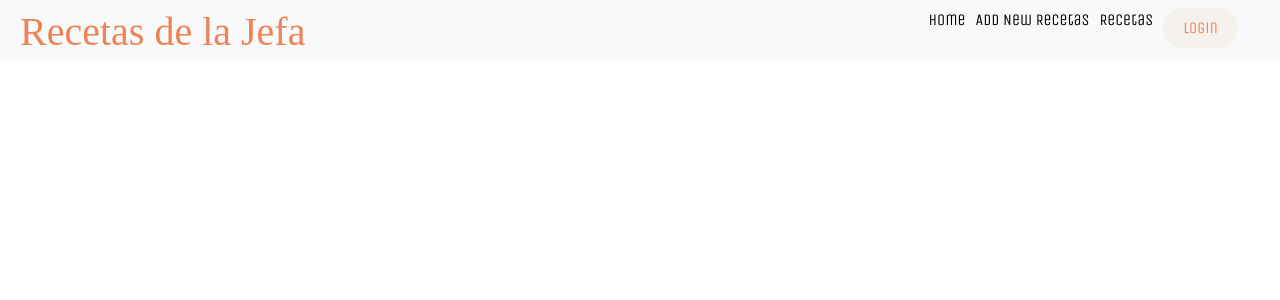
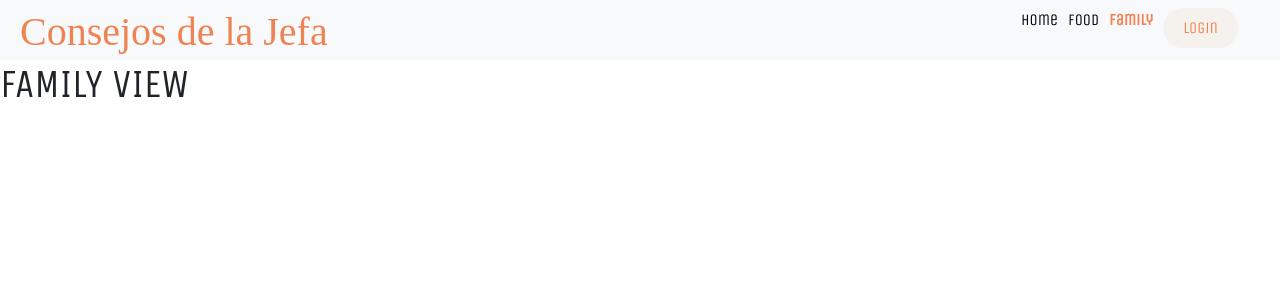
Before and after one commit to venit1123/recetas-de-la-jefa, a React (Create React App) app: page /family in a window 1280 px wide. Shown: the top 300 px of the page. Built offline with nearby package versions, Linux system fonts and the light colour scheme; a web font is replaced by a local one.

Commit message:
Add NavLink to Cards, Add Style and Modify Nav

```diff
--- a/src/components/Card/Card.css
+++ b/src/components/Card/Card.css
@@ -1,6 +1,7 @@
 .card {
     width: 18rem;
     height: 100%;
+    text-decoration: none;
 }
 
 .card-title {
@@ -12,3 +13,9 @@
 .card-text {
     text-align: left;
 }
+
+.card:hover {
+    border-radius: 4px;
+    transition: all 0.2s ease-out;
+    box-shadow: 0px 10px 14px 0px rgba(0, 0, 0, 0.2)
+}
--- a/src/components/Card/Card.js
+++ b/src/components/Card/Card.js
@@ -1,19 +1,25 @@
 import React from 'react';
-import history from '../History';
-import { Link } from "react-router-dom"
+import { NavLink } from "react-router-dom"
 import './Card.css'
 
 function Card(props) {
     return (
-        <Link to={props.path}>
-            <div className="card" onClick={() => history.push(props.path)}>
+        <NavLink
+            exact
+            to={props.path}
+            style={{
+                color: "black",
+                textDecoration: 'none'
+            }}
+        >
+            <div className="card">
                 <div className="card-title">{props.title}</div>
                 <img src={props.url} className="card-img-top" alt={props.alt} />
                 <div className="card-body">
                     <p className="card-text">{props.desc}</p>
                 </div>
             </div>
-        </Link>
+        </NavLink>
     )
 }
 
--- a/src/components/Card/HomeCardItems.js
+++ b/src/components/Card/FoodCardItems.js
@@ -1,12 +1,12 @@
 import { GlobalVariables } from '../GlobalVariables'
 
-export const HomeCardItems = [
+export const FoodCardItems = [
     {
         title: "Create New Receta",
         url: "https://cdn.cheapism.com/images/Budget_Friendly_Mexican_Dishes.2e16d0ba.fill-1440x605.jpg",
         alt: "Mexican Dishes",
         desc: "Add a new Jefa's favorite recipe.",
-        path: GlobalVariables.NEW_RECETA_PATH
+        path: GlobalVariables.NEW_RECETAS_PATH
     },
     {
         title: "View all Jefecita's Recipes",
--- a/src/components/GlobalVariables.js
+++ b/src/components/GlobalVariables.js
@@ -4,10 +4,14 @@
 export const GlobalVariables = {
     // ALL PATHS
     'HOME_PATH': '/',
-    'NEW_RECETA_PATH':  '/new-receta',
-    'RECETAS_PATH': '/recetas',
+
+    'FAMILY_PATH': '/family',
+
+    "FOOD_PATH": '/food',
+    'NEW_RECETAS_PATH': '/food/new-receta',
+    'RECETAS_PATH': '/food/recetas',
 
     // WEB APP
-    'APP_TITLE': 'Recetas de la Jefa',
+    'APP_TITLE': 'Consejos de la Jefa',
 
 }
--- a/src/components/Navbar/MenuItems.js
+++ b/src/components/Navbar/MenuItems.js
@@ -4,17 +4,17 @@ export const MenuItems = [
     {
         title: 'Home',
         path: GlobalVariables.HOME_PATH,
-        cName: 'nav-links'
+        cName: 'nav-links',
     },
     {
-        title: 'Add New Recetas',
-        path: GlobalVariables.NEW_RECETA_PATH,
-        cName: 'nav-links'
+        title: 'Food',
+        path: GlobalVariables.FOOD_PATH,
+        cName: 'nav-links',
     },
     {
-        title: 'Recetas',
-        path: GlobalVariables.RECETAS_PATH,
-        cName: 'nav-links'
+        title: 'Family',
+        path: GlobalVariables.FAMILY_PATH,
+        cName: 'nav-links',
     },
 
     /* TODO: Come back to add Login in the
--- a/src/components/Navbar/Navbar.js
+++ b/src/components/Navbar/Navbar.js
@@ -4,8 +4,10 @@ import { MenuItems } from "./MenuItems"
 import { BrowserRouter as Router, NavLink, Switch, Route } from "react-router-dom"
 import { GlobalVariables } from '../GlobalVariables'
 import Home from '../../pages/Home';
-import NewReceta from '../../pages/NewReceta';
+import Food from '../../pages/Food';
+import Family from '../../pages/Family';
 import Recetas from '../../pages/Recetas'
+import NewReceta from '../../pages/NewReceta'
 import './Navbar.css'
 
 
@@ -34,6 +36,7 @@ class Navbar extends Component {
                         </div>
                         <ul className={this.state.clicked ? 'nav-menu active' : 'nav-menu'}>
                             {MenuItems.map((menuItem, index) => {
+
                                 return (
                                     <div>
                                         <NavLink
@@ -60,9 +63,11 @@ class Navbar extends Component {
                         </ul>
                     </nav>
                     <Switch>
-                        <Route path="/" exact component={Home}/>
-                        <Route path="/new-receta" exact component={NewReceta}/>
-                        <Route path="/recetas" exact component={Recetas}/>
+                        <Route exact path="/" component={Home}/>
+                        <Route exact path="/family" component={Family}/>
+                        <Route exact path="/food/new-receta" component={NewReceta} />
+                        <Route exact path="/food/recetas" component={Recetas} />
+                        <Route exact path="/food" component={Food} />
                     </Switch>
                     </div>
                 </Router>
--- /dev/null
+++ b/src/pages/Family.js
@@ -0,0 +1,8 @@
+import React from 'react';
+
+const Family = () => {
+    return (
+        <h1>FAMILY VIEW</h1>
+    )
+}
+export default Family
--- /dev/null
+++ b/src/pages/Food.js
@@ -0,0 +1,27 @@
+import React, { Component } from 'react';
+import { FoodCardItems } from "../components/Card/FoodCardItems"
+import Card from '../components/Card/Card'
+
+class Food extends Component {
+    render() {
+        return (
+            <div className="view container">
+                <div className="row"> {FoodCardItems.map((cardItem, index) => {
+                    return (
+                        <div className="col" key={index}>
+                            <Card
+                                title={cardItem.title}
+                                url={cardItem.url}
+                                alt={cardItem.alt}
+                                desc={cardItem.desc}
+                                path={cardItem.path}
+                            />
+                        </div>
+                    )
+                })};
+                </div>
+            </div>
+        )
+    }
+}
+export default Food
--- a/src/pages/Home.js
+++ b/src/pages/Home.js
@@ -1,27 +1,9 @@
-import React, { Component } from 'react';
-import { HomeCardItems } from "../components/Card/HomeCardItems"
-import Card from '../components/Card/Card'
+import React from 'react';
 
-class Home extends Component {
-    render() {
-        return (
-            <div className="view container">
-                <div className="row"> {HomeCardItems.map((cardItem, index) => {
-                    return (
-                        <div className="col" key={index}>
-                            <Card
-                                title={cardItem.title}
-                                url={cardItem.url}
-                                alt={cardItem.alt}
-                                desc={cardItem.desc}
-                                path={cardItem.path}
-                            />
-                        </div>
-                    )})};
-                </div>
-            </div>
-        )
-    }
+const Home = () => {
+    return (
+        <h1>HOME VIEW</h1>
+    )
 }
 
 export default Home
```
Also changed, not shown: src/components/Routes.js (+12 -13 lines).
